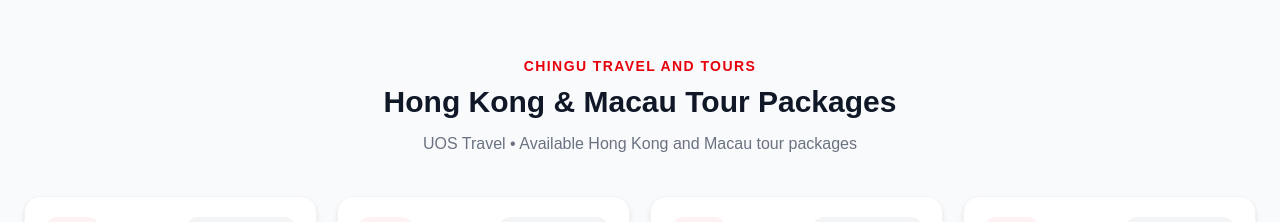
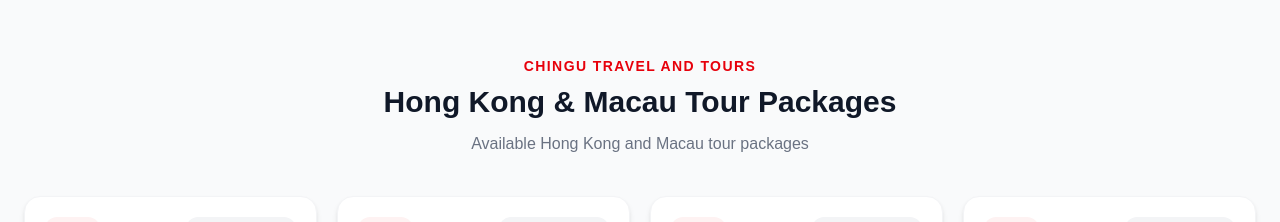
Before and after one commit to chingutravelandtours/chingu-website, a Next.js app: page /hongkong-macau-uos in a window 1280 px wide. Shown: the top 222 px of the page. Built offline with nearby package versions, Linux system fonts and the light colour scheme.

Commit message:
Update page.tsx

```diff
--- a/app/hongkong-macau-uos/page.tsx
+++ b/app/hongkong-macau-uos/page.tsx
@@ -403,7 +403,7 @@ Please send me the complete package details. Thank you!`
           </h1>
 
           <p className="mt-3 text-gray-500">
-            UOS Travel • Available Hong Kong and Macau tour packages
+            Available Hong Kong and Macau tour packages
           </p>
         </div>
 
```
